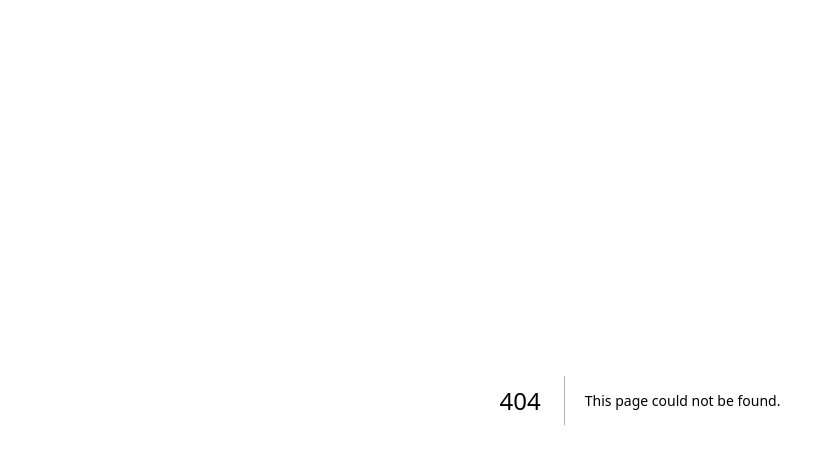
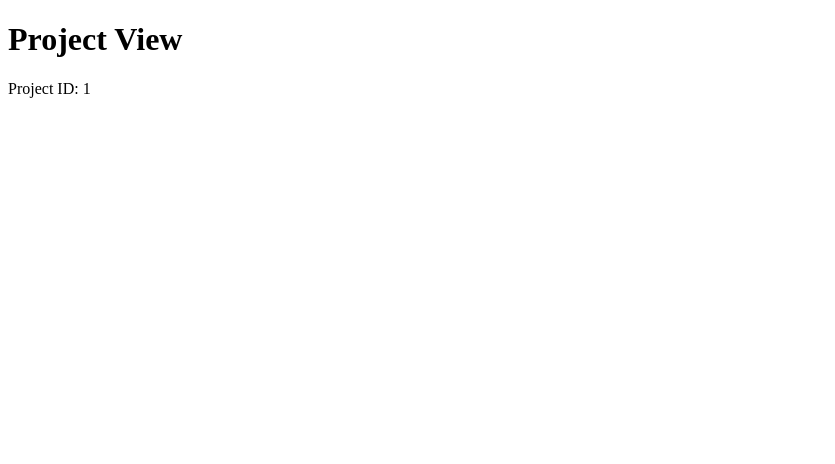
Before and after one commit to RoyalNordics/3d-model-generator, a Next.js app: page /project/1 in a window 1280 px wide. Before the commit this address had no page. Shown: the top 464 px of the page, without its empty margins (0-835 px from the left). Built offline with nearby package versions, Linux system fonts and the light colour scheme.

Commit message:
✅ Implement Task 011: Create basic project view page

```diff
--- /dev/null
+++ b/app/project/[id]/page.tsx
@@ -0,0 +1,28 @@
+"use client";
+
+import React from 'react';
+import { useParams } from 'next/navigation';
+
+const ProjectView = () => {
+  const { id } = useParams();
+
+  return (
+    <div>
+      <h1>Project View</h1>
+      <p>Project ID: {id}</p>
+      {/*
+        - Hent projekt fra Supabase (metadata + billede)
+        - Vis:
+          - Projektnavn, designnavn, kollektion, version
+          - Højde, bredde, dybde
+          - Billede
+        - Knapper:
+          - “Segmentér forside” → /project/[id]/segment
+          - “Tilføj hardware” → /project/[id]/hardware
+          - “3D Preview” → /project/[id]/3d-preview
+      */}
+    </div>
+  );
+};
+
+export default ProjectView;
```
